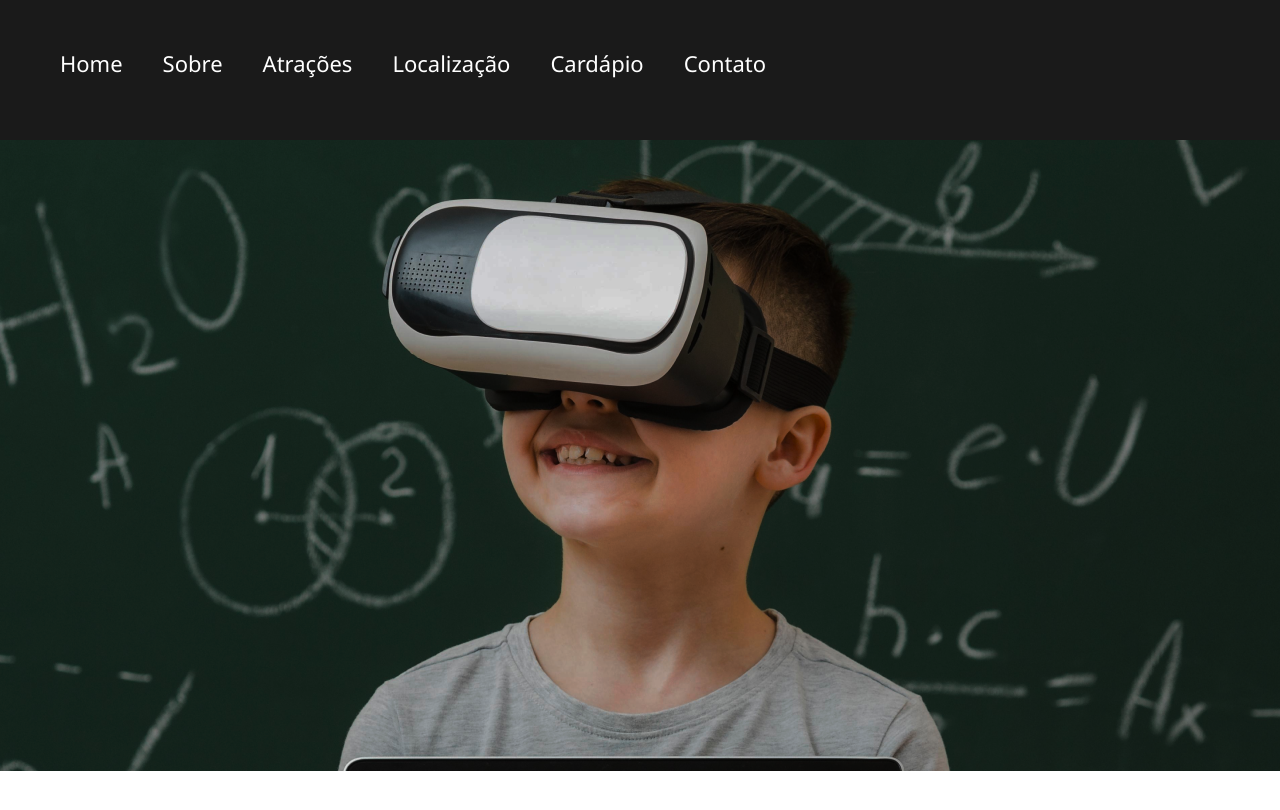
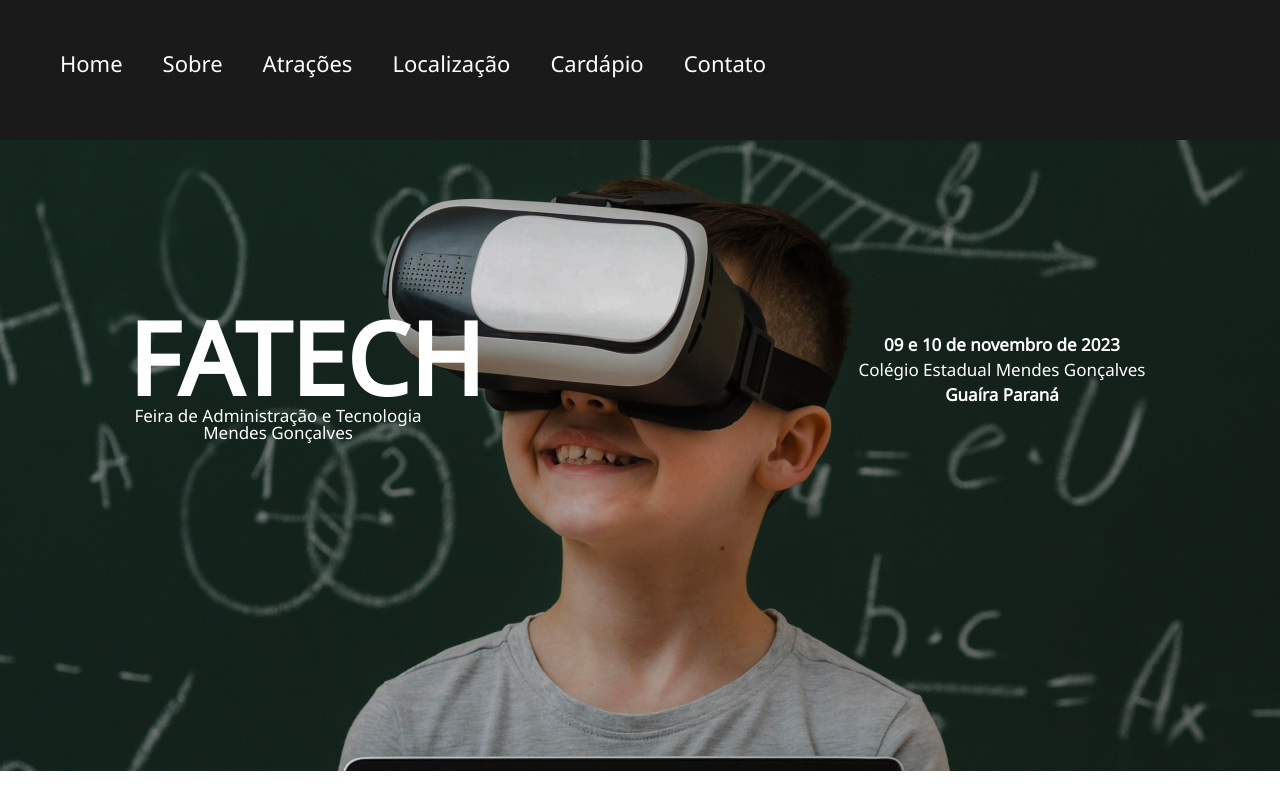
Before and after one commit to ReiSalan94/fatech-website-3, a plain HTML site: page index.html in a window 1280 px wide. Drawn offline with Linux system fonts and the light colour scheme.

Commit message:
Add files via upload

```diff
--- a/index.html
+++ b/index.html
@@ -31,6 +31,19 @@
     </header>
     <div class="slider">
         <div class="banner">
+            <div class="texto-dir">
+                <h1>FATECH</h1>
+                <p>Feira de Administração e Tecnologia
+                    <br>Mendes Gonçalves
+                </p>
+            </div>
+            <div class="texto-esq">
+                <p>
+                    <b>09 e 10 de novembro de 2023</b>
+                    Colégio Estadual Mendes Gonçalves
+                    <b>Guaíra Paraná</b>
+                </p>
+            </div>
             <div class="background"></div>
         </div>
     </div>
--- a/style.css
+++ b/style.css
@@ -45,4 +45,30 @@ header nav{
     background-position: top center;
     background-repeat: no-repeat;
     z-index: -99;
+    background-attachment: fixed;
 }
+.slider{
+    position: relative;
+}
+.texto-dir, .texto-esq {
+    position: absolute;
+    top: 167px;
+    color: #fff;
+    width: 300px;
+    left: 10%;
+    text-align: center;
+    font-size: 17px;
+}
+.texto-esq{
+    right: 10%;
+    left: auto;
+    line-height: 25px;
+    padding-top: 25px;
+}
+.texto-esq b{
+    font-weight: 900;
+}
+.texto-dir h1{
+    font-size: 100px;
+    font-weight: 900;
+}
```
